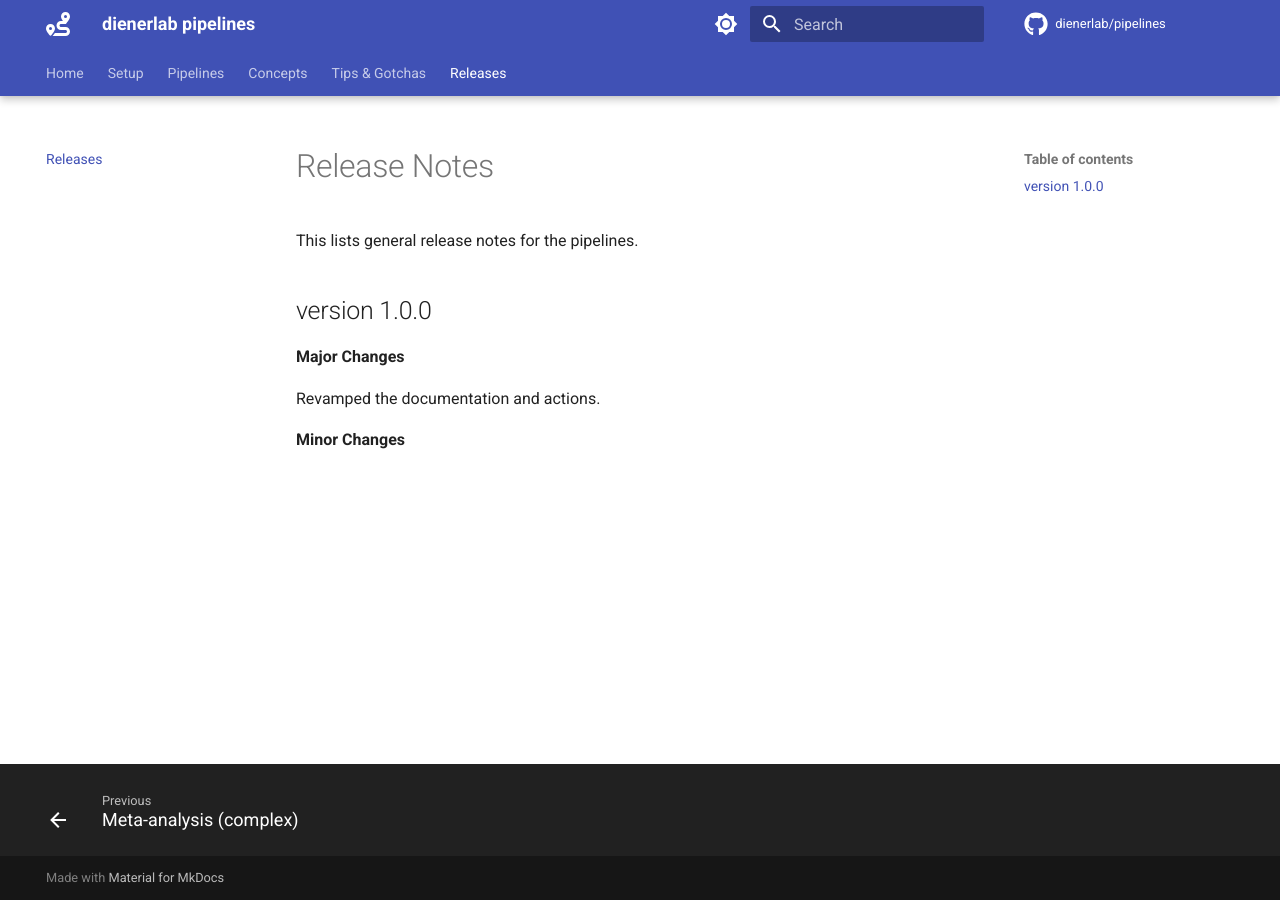
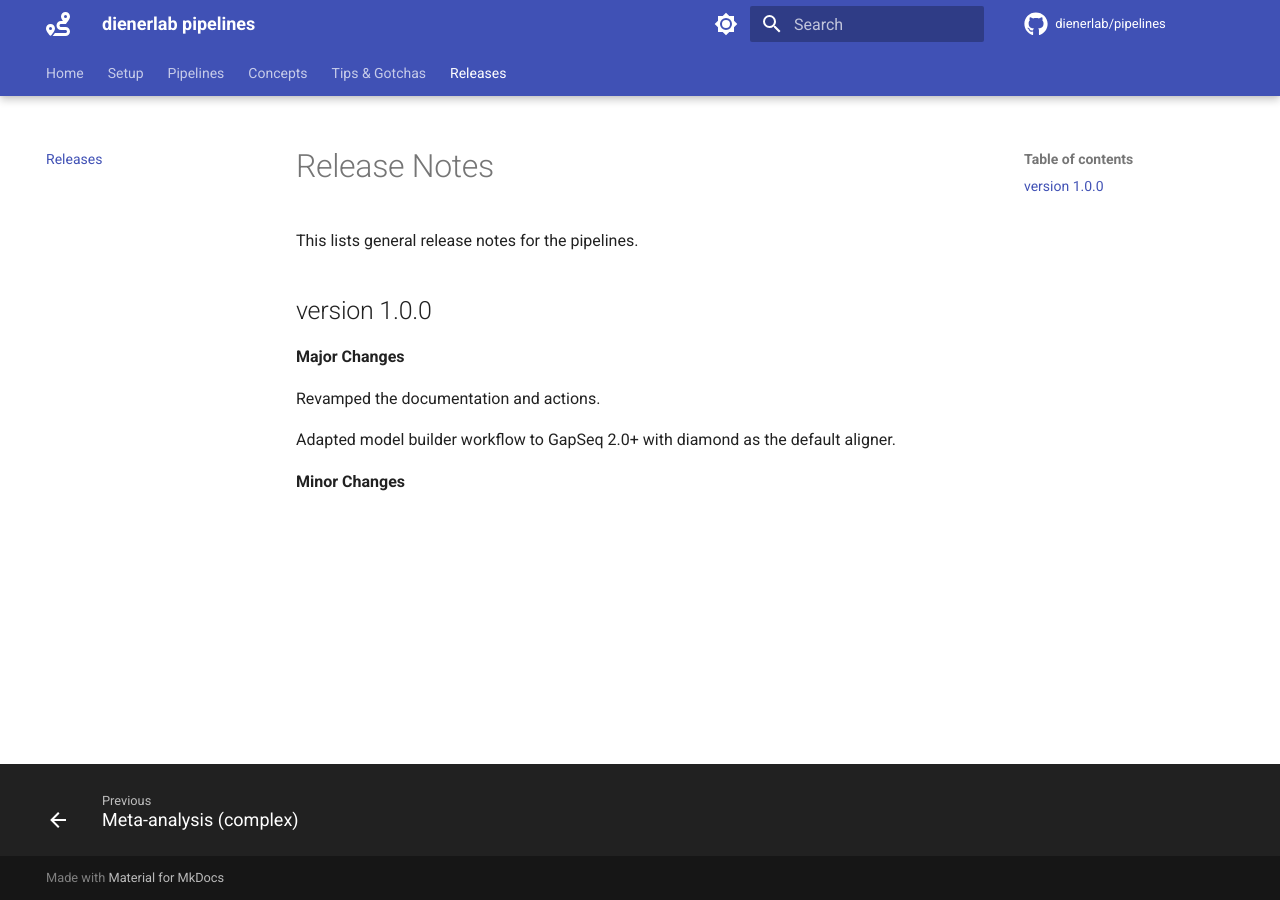
Before and after one commit to dienerlab/pipelines, an MkDocs documentation site: the page built from docs/release-notes.md, in a window 1280 px wide. Built offline with MkDocs 1.6.1 and Material for MkDocs 9.7.7, drawn with Linux system fonts in a browser that asks for light colours; comment, search, counter and statistics services are not loaded.

Commit message:
update RNs

```diff
--- a/docs/release-notes.md
+++ b/docs/release-notes.md
@@ -8,4 +8,6 @@ This lists general release notes for the pipelines.
 
 Revamped the documentation and actions.
 
+Adapted model builder workflow to GapSeq 2.0+ with diamond as the default aligner.
+
 **Minor Changes**
```
